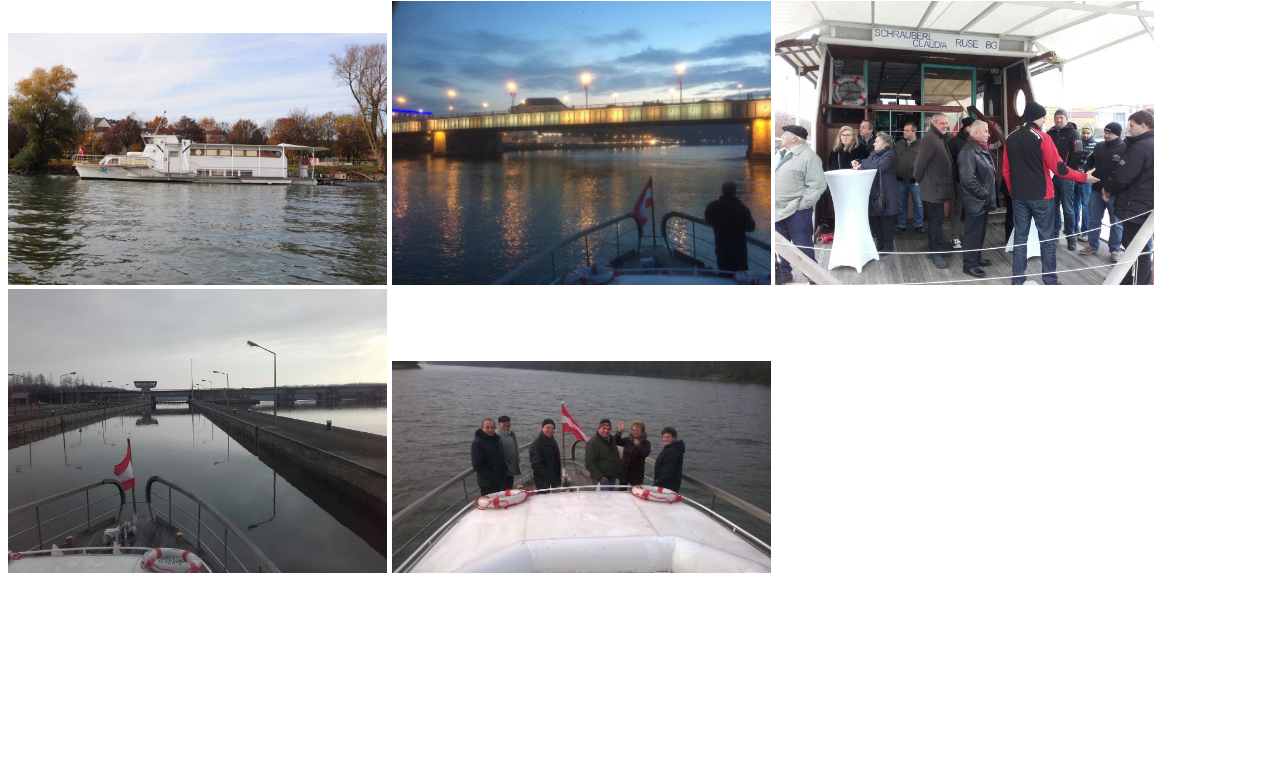
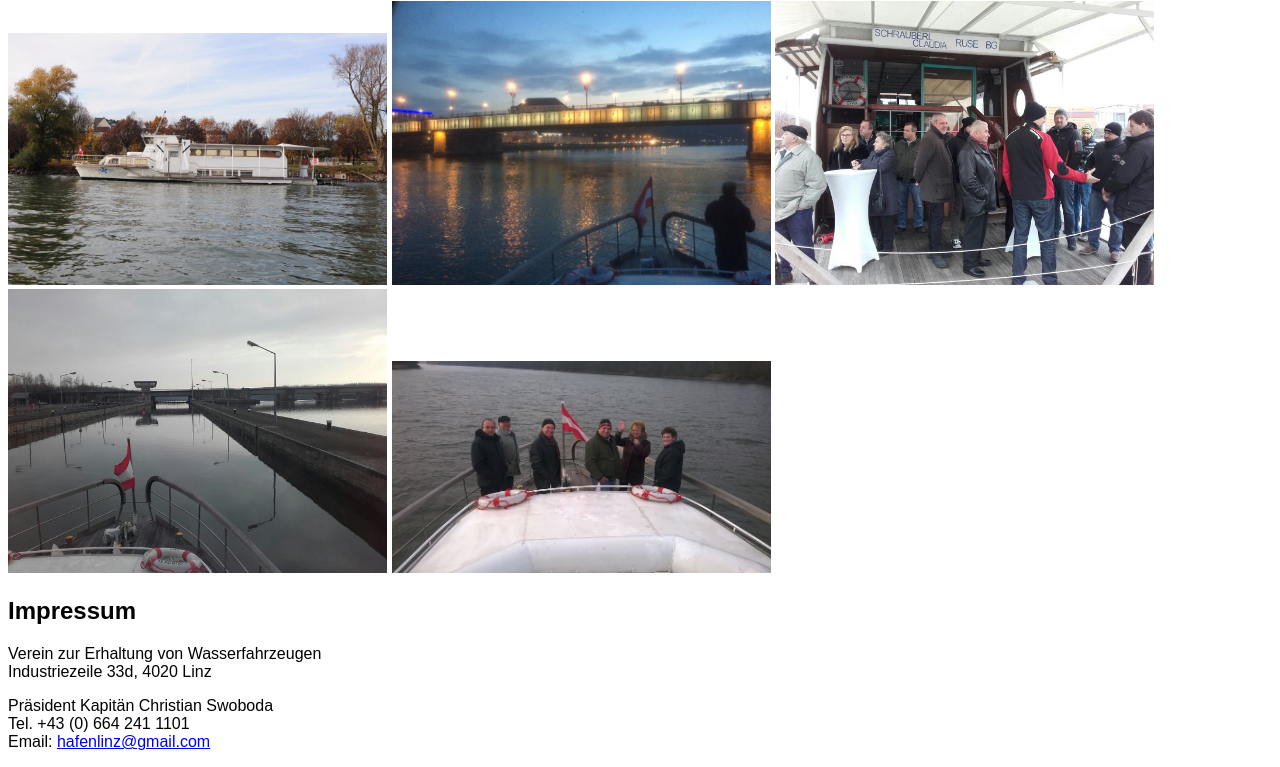
Before and after one commit to dni/hafenlinz, a plain HTML site: page index.html in a window 1280 px wide. Shown: the part 383-1150 px from the top of the page. Before the commit the page ends 968 px from the top, so only its background shows below. Drawn offline with Linux system fonts and the light colour scheme.

Commit message:
add impressum

```diff
--- a/index.html
+++ b/index.html
@@ -37,5 +37,19 @@
   <img src="imgs/IMG_3609.jpg" alt="">
   <img src="imgs/IMG_3617.jpg" alt="">
   <img src="imgs/IMG_3664.jpg" alt="">
+  <h2>Impressum</h2>
+  <p>
+    Verein zur Erhaltung von Wasserfahrzeugen
+    <br />
+    Industriezeile 33d, 4020 Linz
+    <br />
+  </p>
+  <p>
+    Präsident Kapitän Christian Swoboda
+    <br />
+    Tel. +43 (0) 664 241 1101
+    <br />
+    Email: <a href="mailto:hafenlinz@gmail.com">hafenlinz@gmail.com</a>
+  </p>
 </body>
 </html>
```
